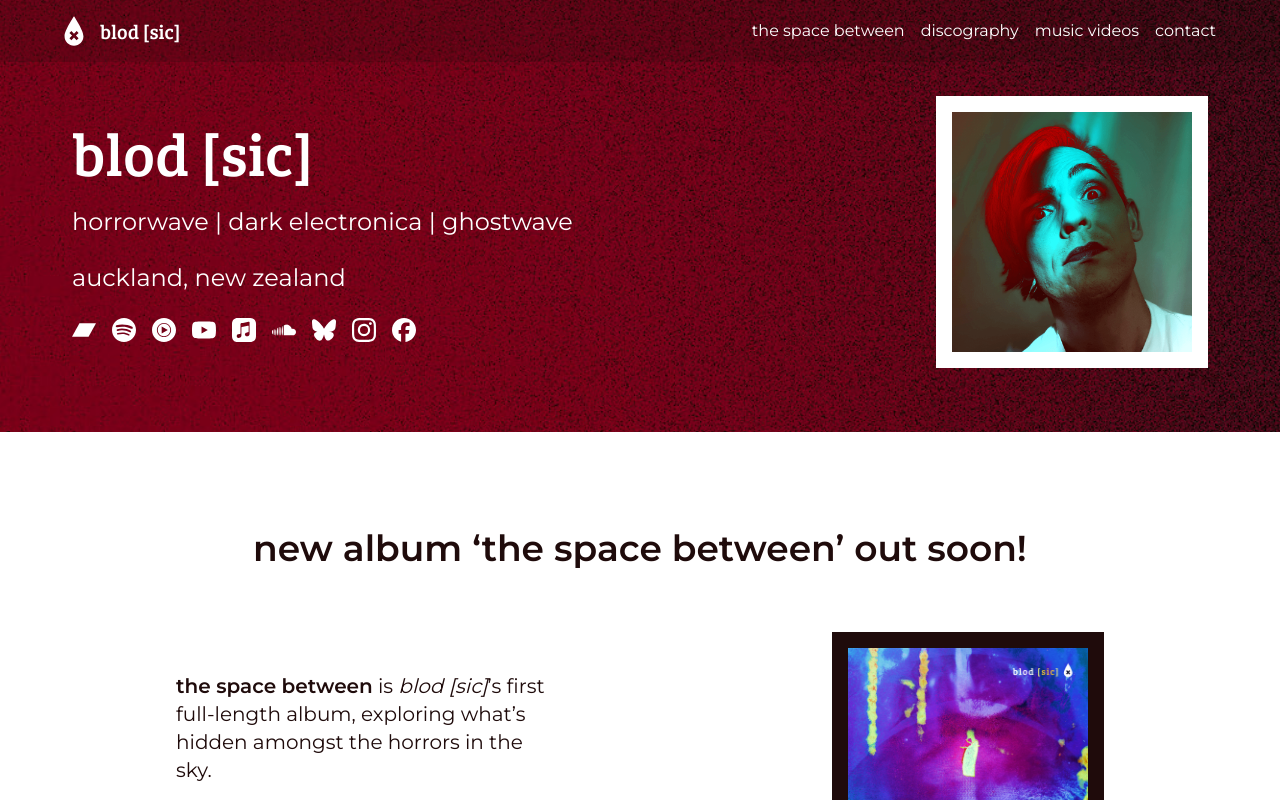
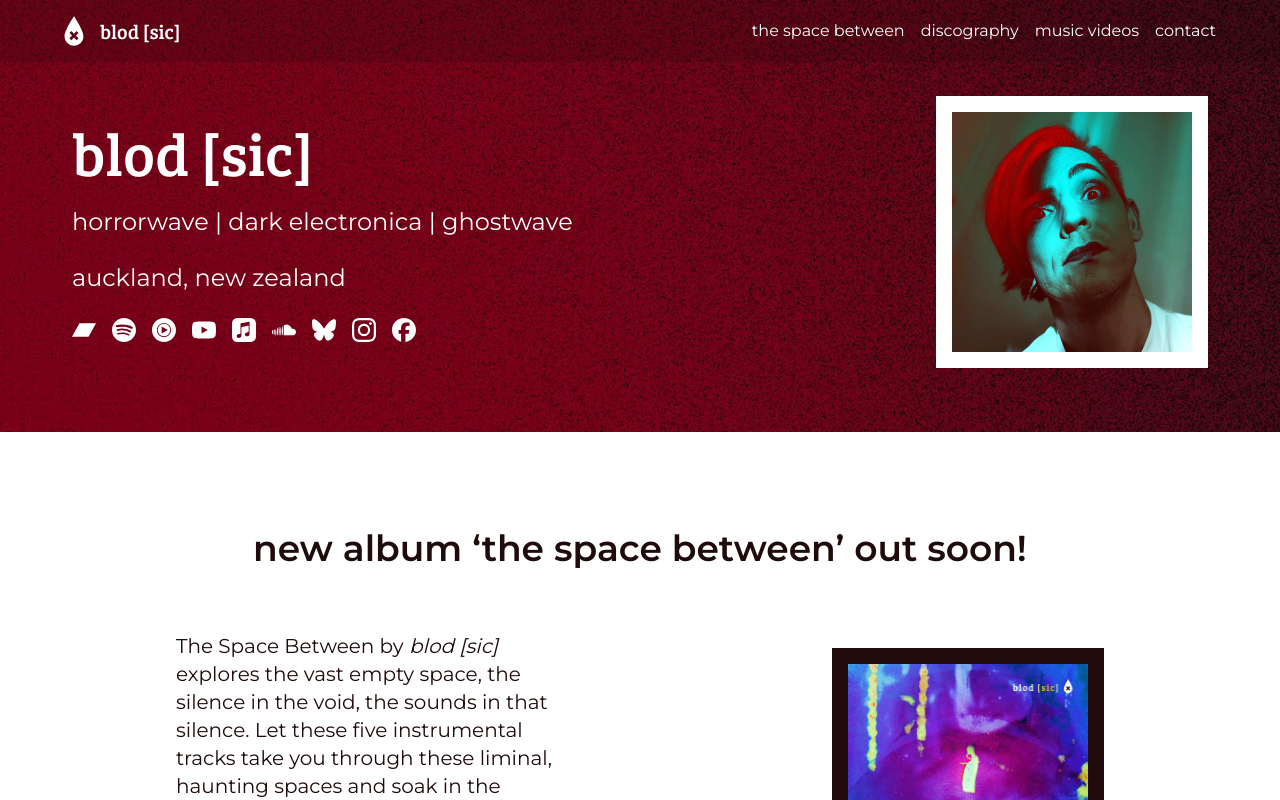
Before and after one commit to Cryptacular/blod-sic, a Next.js app: page / in a window 1280 px wide. Shown: the top 800 px of the page. Built offline with nearby package versions, Linux system fonts and the light colour scheme.

Commit message:
Update description

```diff
--- a/src/components/UpcomingSection.tsx
+++ b/src/components/UpcomingSection.tsx
@@ -15,10 +15,13 @@ export default function UpcomingSection() {
           <div className="flex flex-col md:flex-row gap-16 items-center justify-around">
             <div className="flex flex-col gap-6 max-w-96 text-xl">
               <p>
-                <strong>the space between</strong> is <em>blod [sic]</em>’s
-                first full-length album, exploring what’s hidden amongst the
-                horrors in the sky.
+                The Space Between by <em>blod [sic]</em> explores the vast empty
+                space, the silence in the void, the sounds in that silence. Let
+                these five instrumental tracks take you through these liminal,
+                haunting spaces and soak in the haunting soundscape while you
+                sink deeper into your subconscious.
               </p>
+
               <p className="font-bold">
                 Sign up on Bandcamp to be notified when preorders open!
               </p>
```
